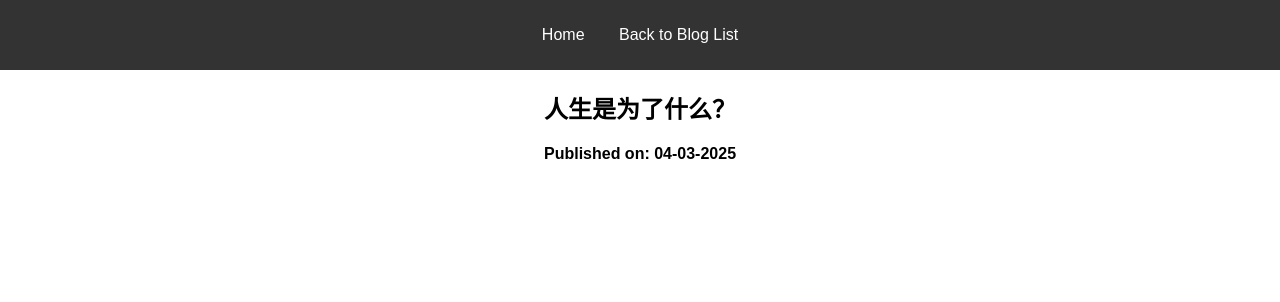
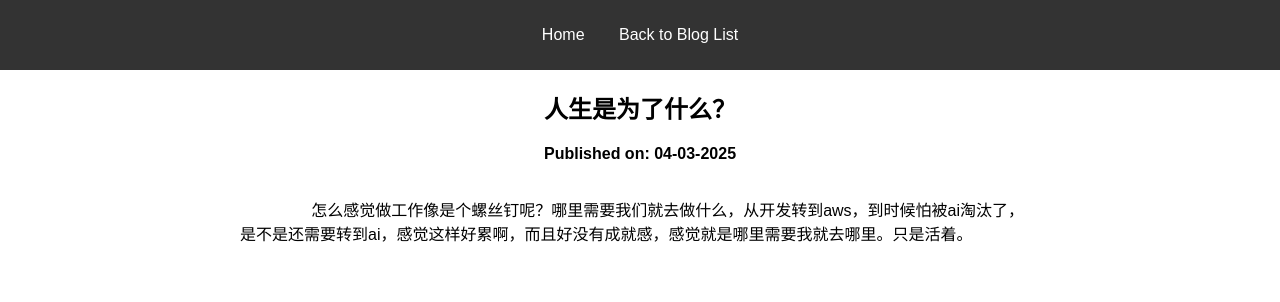
Before and after one commit to loaff123/My-Website, a plain HTML site: page blog2.html in a window 1280 px wide. Drawn offline with Linux system fonts and the light colour scheme.

Commit message:
Update blog2.html

```diff
--- a/blog2.html
+++ b/blog2.html
@@ -22,6 +22,8 @@
         <p><strong>Published on: 04-03-2025</strong></p>
         <div>
             <p style="white-space: pre-wrap; word-wrap: break-word; width: 100%; max-width: 800px; margin: auto; text-align: left;">
+                怎么感觉做工作像是个螺丝钉呢？哪里需要我们就去做什么，从开发转到aws，到时候怕被ai淘汰了，是不是还需要转到ai，感觉这样好累啊，而且好没有成就感，感觉就是哪里需要我就去哪里。只是活着。
+
 
             </p>
         </div>
```
